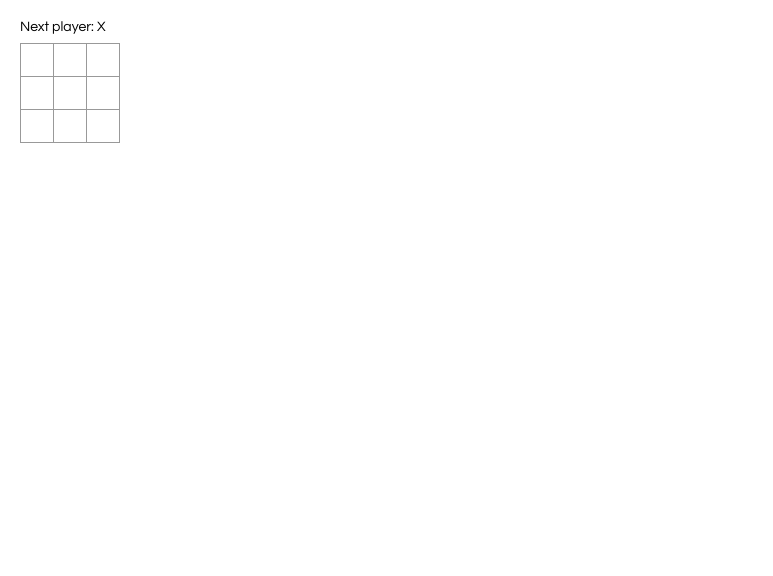
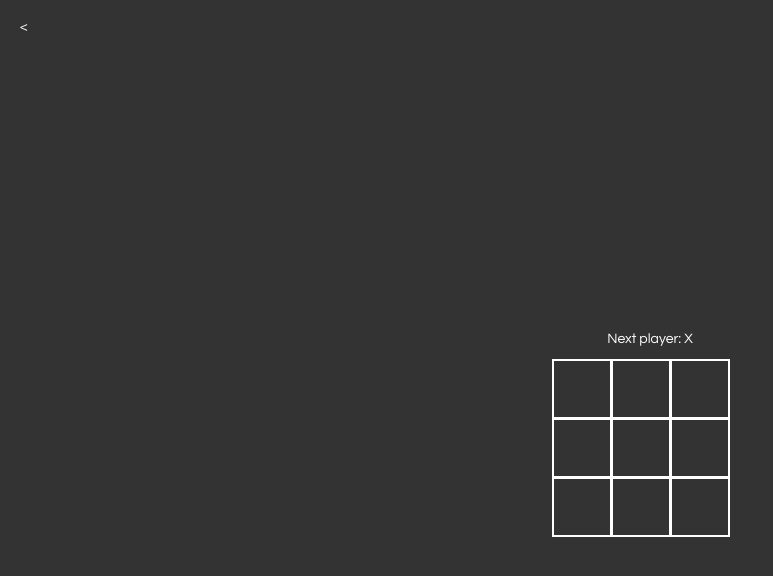
Before and after one commit to mysticfyst/tic-tac-toe, a React app: page / in a window 1280 px wide. Shown: the whole page, without its empty margins (0-773 px from the left). Built offline with nearby package versions, Linux system fonts and the light colour scheme.

Commit message:
lifted state up to game object; changed background color to black; center aligned the tic-tac-toe box

```diff
--- a/src/index.css
+++ b/src/index.css
@@ -1,5 +1,6 @@
 body {
-  font: 14px "Century Gothic", Futura, sans-serif;
+  font: 14px "Century Gothic", Futura, sans-serif; color: white;
+  background: #333;
   margin: 20px;
 }
 
@@ -18,22 +19,34 @@ ol, ul {
 }
 
 .square {
-  background: #fff;
-  border: 1px solid #999;
+  background: #333;
+  border: 2px solid white;
   float: left;
   font-size: 24px;
   font-weight: bold;
+  color: white;
   line-height: 34px;
-  height: 34px;
+  height: 60px;
   margin-right: -1px;
   margin-top: -1px;
   padding: 0;
   text-align: center;
-  width: 34px;
+  width: 60px;
 }
 
 .square:focus {
   outline: none;
+}
+
+.col-centered {
+  float: none;
+  margin: 0 auto;
+  display: flex;
+  flex-direction: column;
+  justify-content: center;
+  align-items: center;
+  text-align: center;
+  min-height: 100vh;
 }
 
 .kbd-navigation .square:focus {
--- a/src/index.js
+++ b/src/index.js
@@ -11,43 +11,16 @@ function Square(props) {
 }
 
 class Board extends React.Component {
-  constructor(props) {
-    super(props);
-    this.state = {
-      squares: Array(9).fill(null),
-      xIsNext: true,
-    };
-  }
-
-  handleClick(i) {
-    const squares = this.state.squares.slice();
-    squares[i] = this.state.xIsNext ? 'X' : 'O';
-    this.setState({
-      squares: squares,
-      xIsNext: !this.state.xIsNext,
-    });
-    console.log("clicked on square " + i + "\n value = " + squares[i]);
-  }
-
   renderSquare(i) {
     return <Square
-      value={this.state.squares[i]}
-      onClick={() => this.handleClick(i)}
+      value={this.props.squares[i]}
+      onClick={() => this.props.onClick(i)}
     />;
   }
 
   render() {
-    var winner = calculateWinner(this.state.squares);
-    let status;
-    if(winner) {
-      status = "Winner winner chicken dinner for " + winner;
-    } else {
-      status = 'Next player: ' + (this.state.xIsNext ? 'X' : 'O');
-    }
-
     return (
       <div>
-        <div className="status">{status}</div>
         <div className="board-row">
           {this.renderSquare(0)}
           {this.renderSquare(1)}
@@ -69,15 +42,57 @@ class Board extends React.Component {
 }
 
 class Game extends React.Component {
+  constructor(props) {
+    super(props);
+    this.state = {
+      history: [{
+        squares: Array(9).fill(null),
+      }],
+      xIsNext: true,
+    };
+  }
+
+  handleClick(i) {
+    const history = this.state.history;
+    const current = history[history.length - 1];
+    if (current.squares[i] || calculateWinner(current.squares)) {
+      return;
+    }
+    const squares = current.squares.slice();
+    squares[i] = this.state.xIsNext ? 'X' : 'O';
+    this.setState({
+      history: history.concat([{
+        squares: squares,
+      }]),
+      xIsNext: !this.state.xIsNext,
+    });
+    console.log("clicked on square " + i + "\n value = " + squares[i]);
+  }
+
   render() {
+    const history = this.state.history;
+    const current = history[history.length - 1];
+    var winner = calculateWinner(current.squares);
+    let status;
+    if(winner) {
+      status = "Winner winner chicken dinner for " + winner;
+    } else {
+      status = 'Next player: ' + (this.state.xIsNext ? 'X' : 'O');
+    }
     return (
-      <div className="game">
-        <div className="game-board">
-          <Board />
-        </div>
-        <div className="game-info">
-          <div>{/* status */}</div>
-          <ol>{/* TODO */}</ol>
+      <div>
+        <div>{"<"}</div>
+        <div class="col-centered">
+          <div className="game-info">
+            <div>{status}</div>
+            <ol>{/* TODO */}</ol>
+          </div>
+          <div className="game-board">
+            <Board
+              squares={current.squares}
+              onClick={(i) => this.handleClick(i)}
+            />
+          </div>
         </div>
       </div>
     );
```
